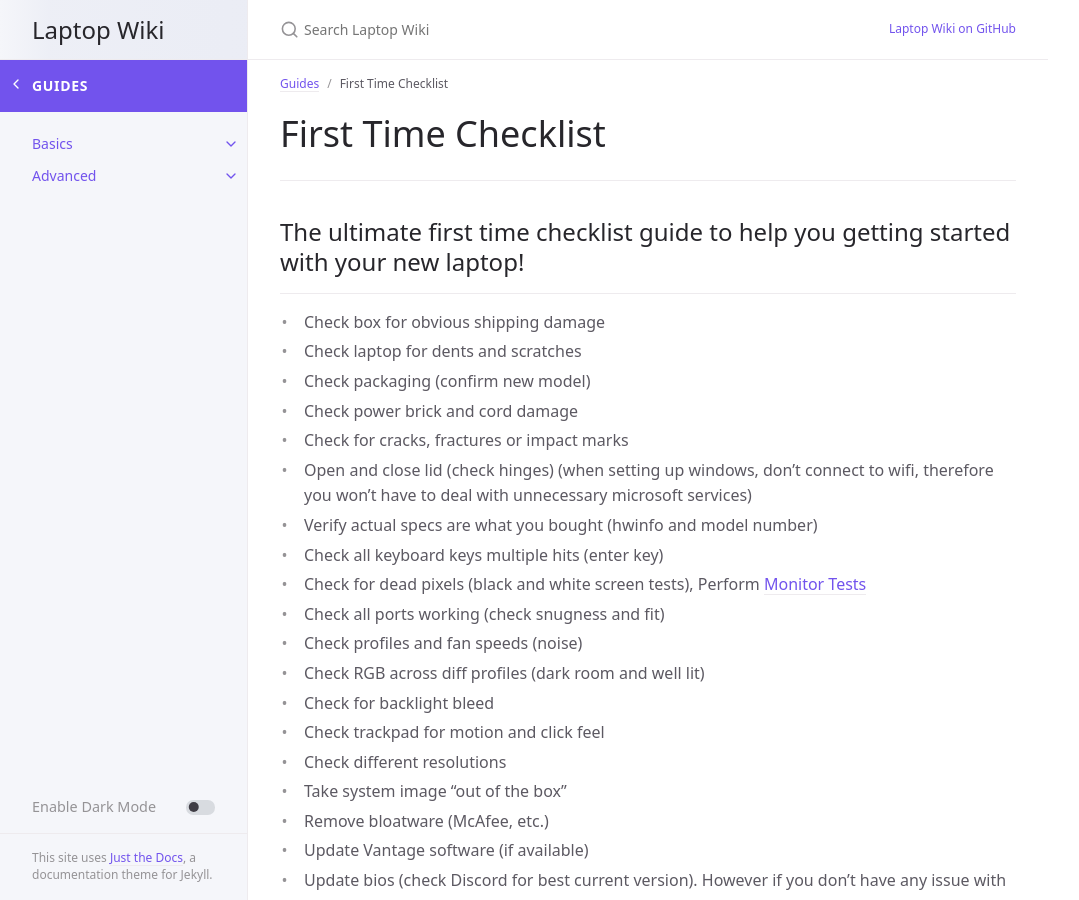
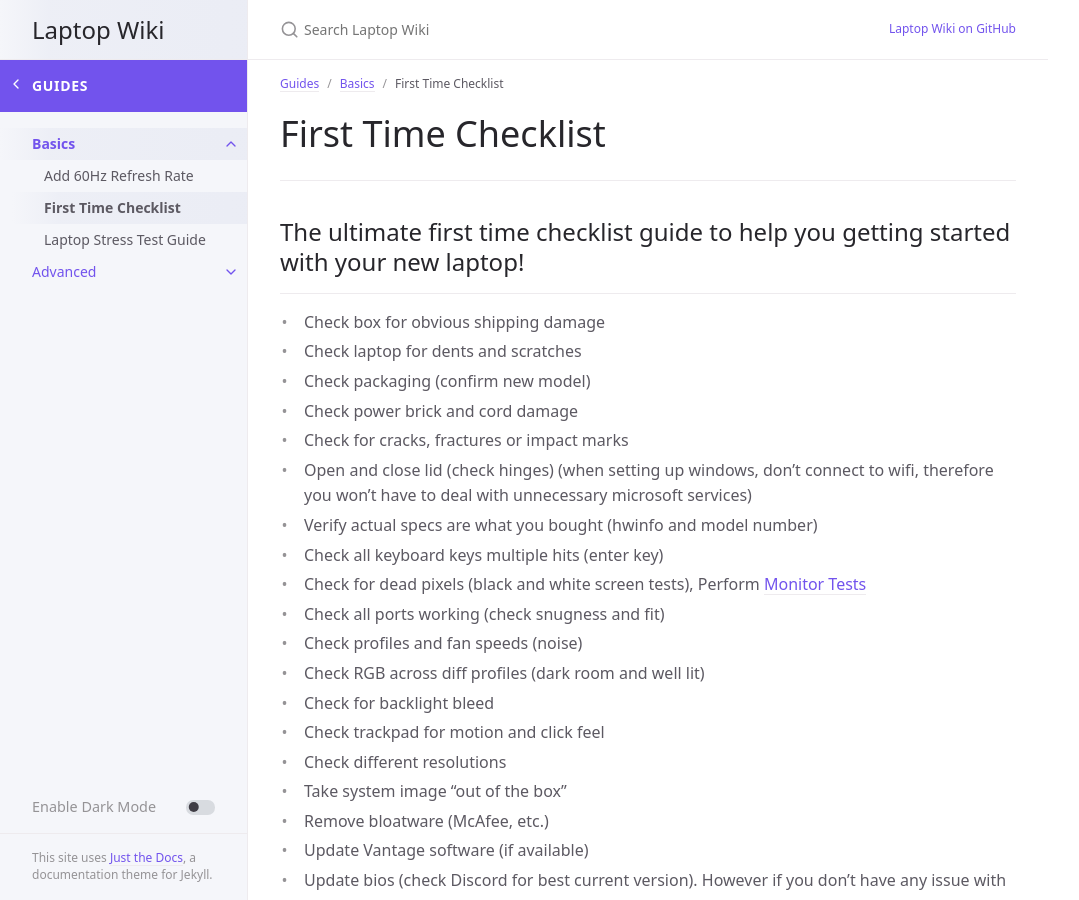
Before and after one commit to laptopwiki/laptopwiki.github.io, a Jekyll site: the page built from _guides/basics/laptop-new.md, in a window 1280 px wide and 900 px high. Shown: the whole window, without its empty margins (0-1079 px from the left). Built offline with Jekyll 4.4.1, drawn with Linux system fonts in a browser that asks for light colours; cached includes are drawn as plain includes.

Commit message:
Update laptop-new.md

```diff
--- a/_guides/basics/laptop-new.md
+++ b/_guides/basics/laptop-new.md
@@ -2,7 +2,7 @@
 layout: wiki
 title: First Time Checklist
 description: "Detailed new laptop checklist"
-parent: basics
+parent: Basics
 contributors: ['averyspeedbird', 'kirakenchin']
 ---
 
```
